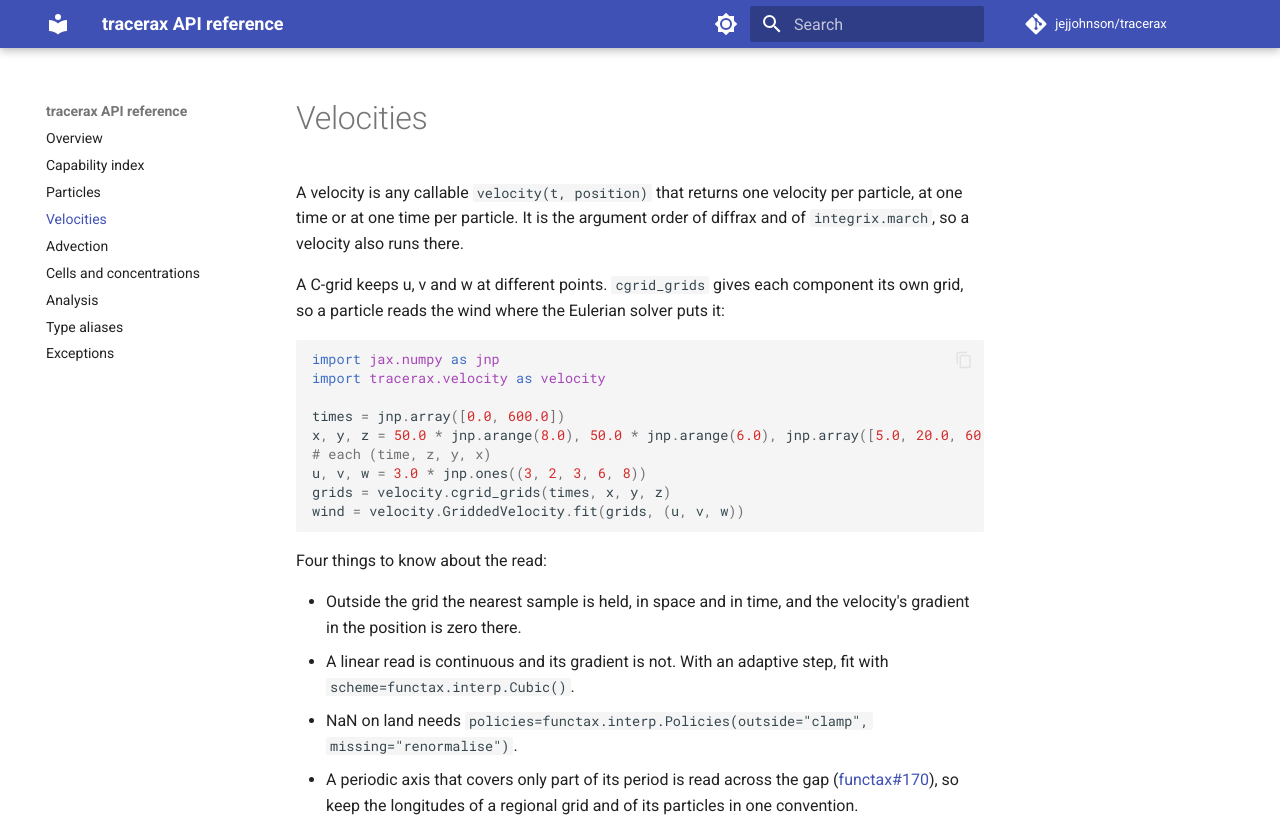
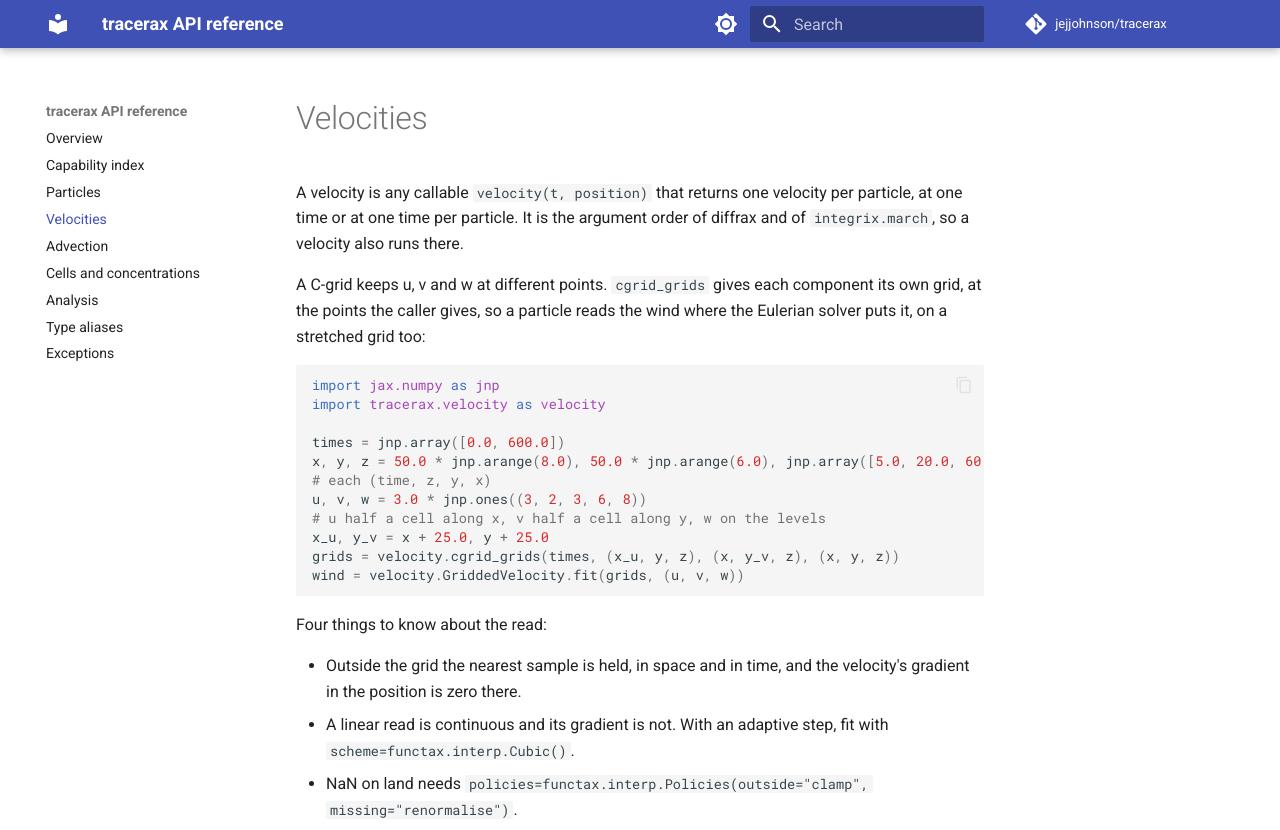
Before and after one commit to jejjohnson/tracerax, an MkDocs documentation site: the page built from docs/api/velocity.md, in a window 1280 px wide and 1066 px high, cut to the strip 0-830 px from the top of the window. Built offline with MkDocs 1.6.1 and Material for MkDocs 9.7.7, drawn with Linux system fonts in a browser that asks for light colours; comment, search, counter and statistics services are not loaded.

Commit message:
refactor(velocity)!: cgrid_grids takes the positions of each component, and the unused gridax extra goes (#82)
* refactor(advect): the Runge–Kutta step, the scan of an adjoint and the step count come from integrix

integrix v0.0.12 has erk_step, scan_for, count_steps and step_lengths, so
tracerax's runge_kutta, _scan, n_steps_for_horizon and step_durations go.
check_explicit stays, and the loop raises its own ValidationError for an
adjoint integrix refuses.

* test(loop): the save offsets hold the start, then the end of each step

* refactor(velocity)!: cgrid_grids takes the positions of each component, and the unused gridax extra goes

cgrid_grids(times, u, v, w=None) reads each component on the points the
caller gives, so a stretched grid works and _half_spacing goes. The gridax
extra, which no source file imported, its CI job and its test marker go.

BREAKING CHANGE: cgrid_grids(times, x, y, z) becomes
cgrid_grids(times, u, v, w), with each argument the positions of one
component along (x, y) or (x, y, z); the gridax extra is removed.

````diff
--- a/docs/api/velocity.md
+++ b/docs/api/velocity.md
@@ -2,7 +2,7 @@
 
 A velocity is any callable `velocity(t, position)` that returns one velocity per particle, at one time or at one time per particle. It is the argument order of diffrax and of `integrix.march`, so a velocity also runs there.
 
-A C-grid keeps u, v and w at different points. `cgrid_grids` gives each component its own grid, so a particle reads the wind where the Eulerian solver puts it:
+A C-grid keeps u, v and w at different points. `cgrid_grids` gives each component its own grid, at the points the caller gives, so a particle reads the wind where the Eulerian solver puts it, on a stretched grid too:
 
 ```python
 import jax.numpy as jnp
@@ -12,7 +12,9 @@ times = jnp.array([0.0, 600.0])
 x, y, z = 50.0 * jnp.arange(8.0), 50.0 * jnp.arange(6.0), jnp.array([5.0, 20.0, 60.0])
 # each (time, z, y, x)
 u, v, w = 3.0 * jnp.ones((3, 2, 3, 6, 8))
-grids = velocity.cgrid_grids(times, x, y, z)
+# u half a cell along x, v half a cell along y, w on the levels
+x_u, y_v = x + 25.0, y + 25.0
+grids = velocity.cgrid_grids(times, (x_u, y, z), (x, y_v, z), (x, y, z))
 wind = velocity.GriddedVelocity.fit(grids, (u, v, w))
 ```
 
````
Also changed, not shown: AGENTS.md (+6 -8 lines), docs/api/capabilities.md (+1 -1 lines), pyproject.toml (+1 -10 lines), 7 other files.
